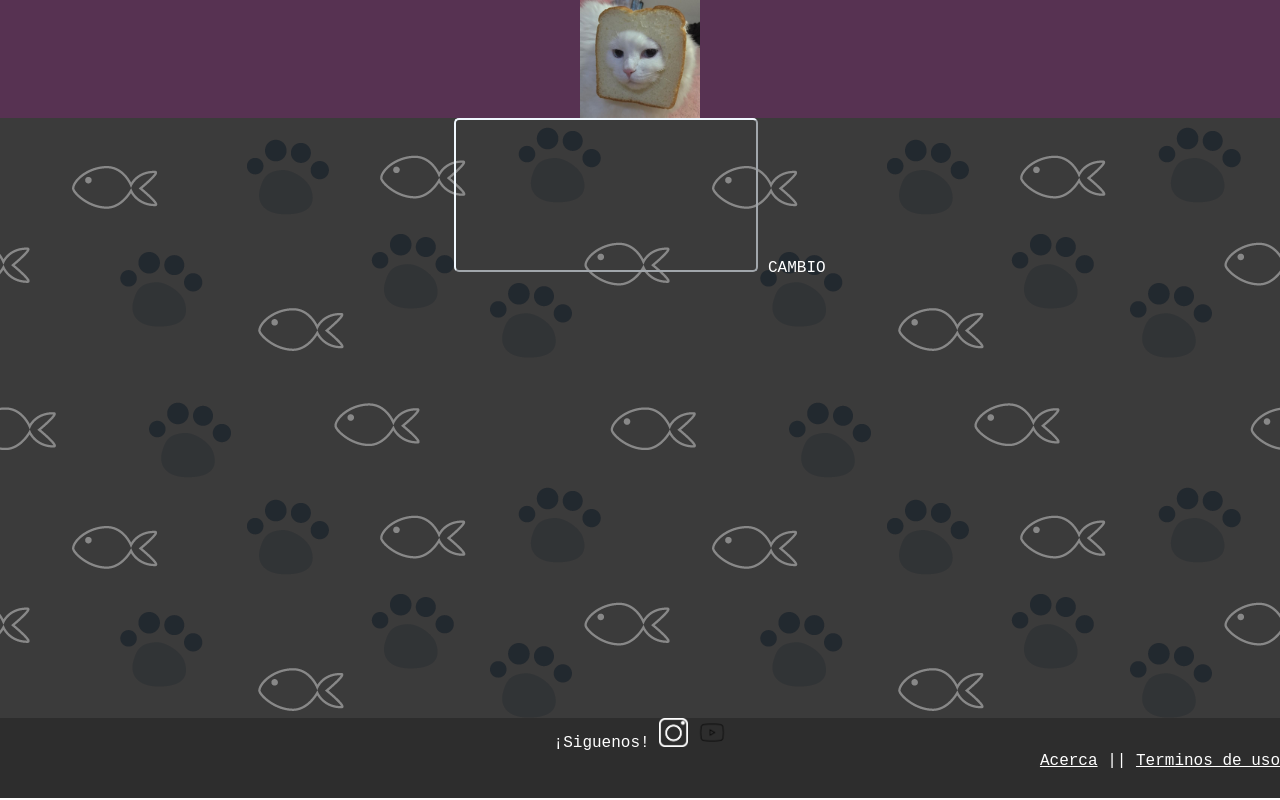
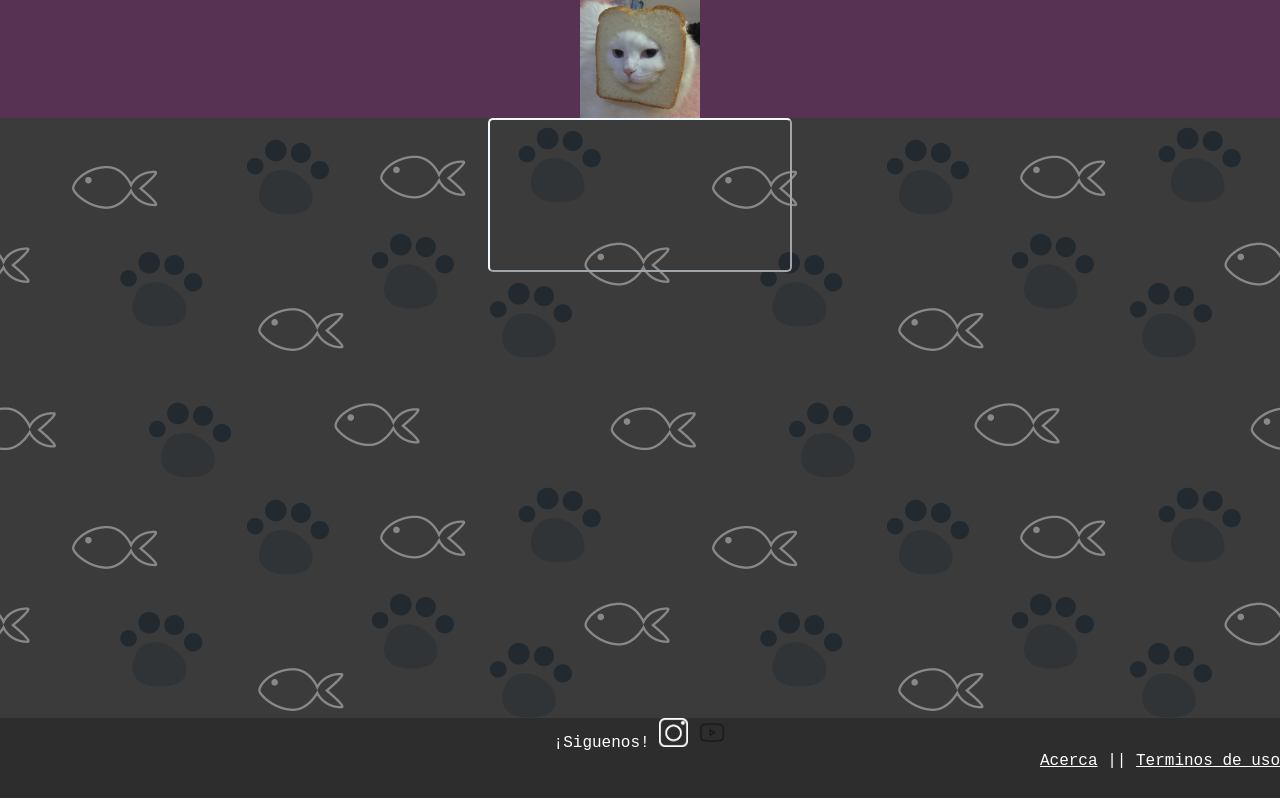
Before and after one commit to Maxy025/space-michis, a plain HTML site: page index.html in a window 1280 px wide. Drawn offline with Linux system fonts and the light colour scheme; a web font is replaced by a local one.

Commit message:
Update index.html

```diff
--- a/index.html
+++ b/index.html
@@ -21,7 +21,6 @@
         <canvas>
 
         </canvas>
-        CAMBIO
     </div>
 
 
```
